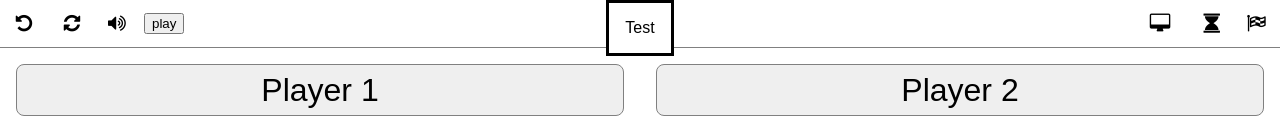
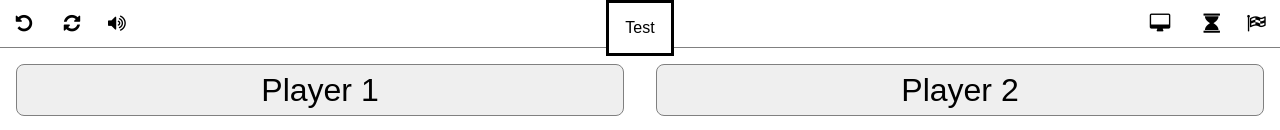
Before and after one commit to 3Nex/scoreboard, a plain HTML site: page index.html in a window 1280 px wide. Shown: the top 130 px of the page. Drawn offline with nearby package versions, Linux system fonts and the light colour scheme.

Commit message:
removed test button

```diff
--- a/index.html
+++ b/index.html
@@ -28,10 +28,6 @@
 						:class="(isSpeechOn) ? 'fa-volume-up' : 'fa-volume-off'">
 					</i>
 				</label>
-
-				<button @click="playTickSound()">
-					play
-				</button>
 			</section>
 
 			<section class="match-score">
```
